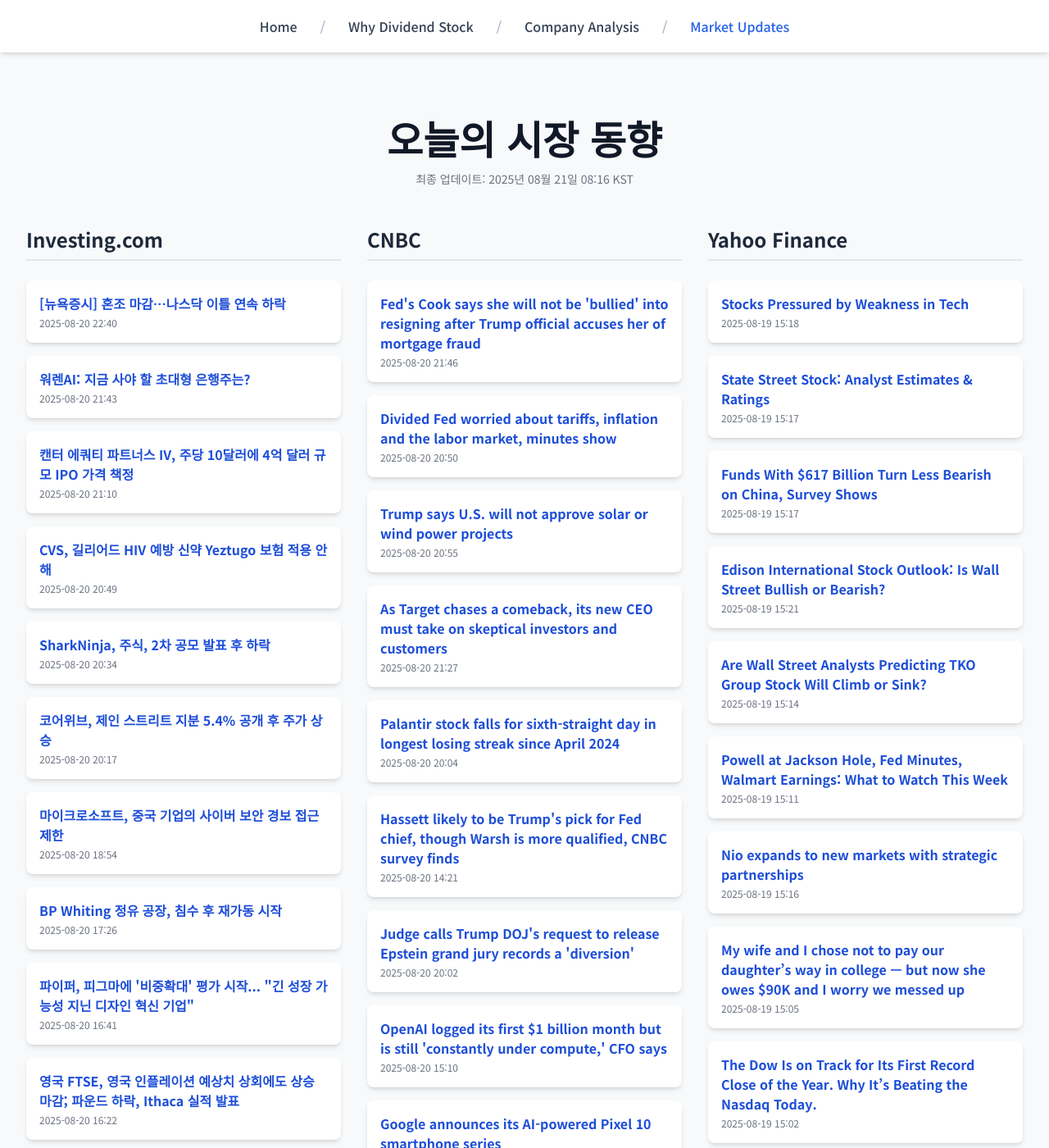
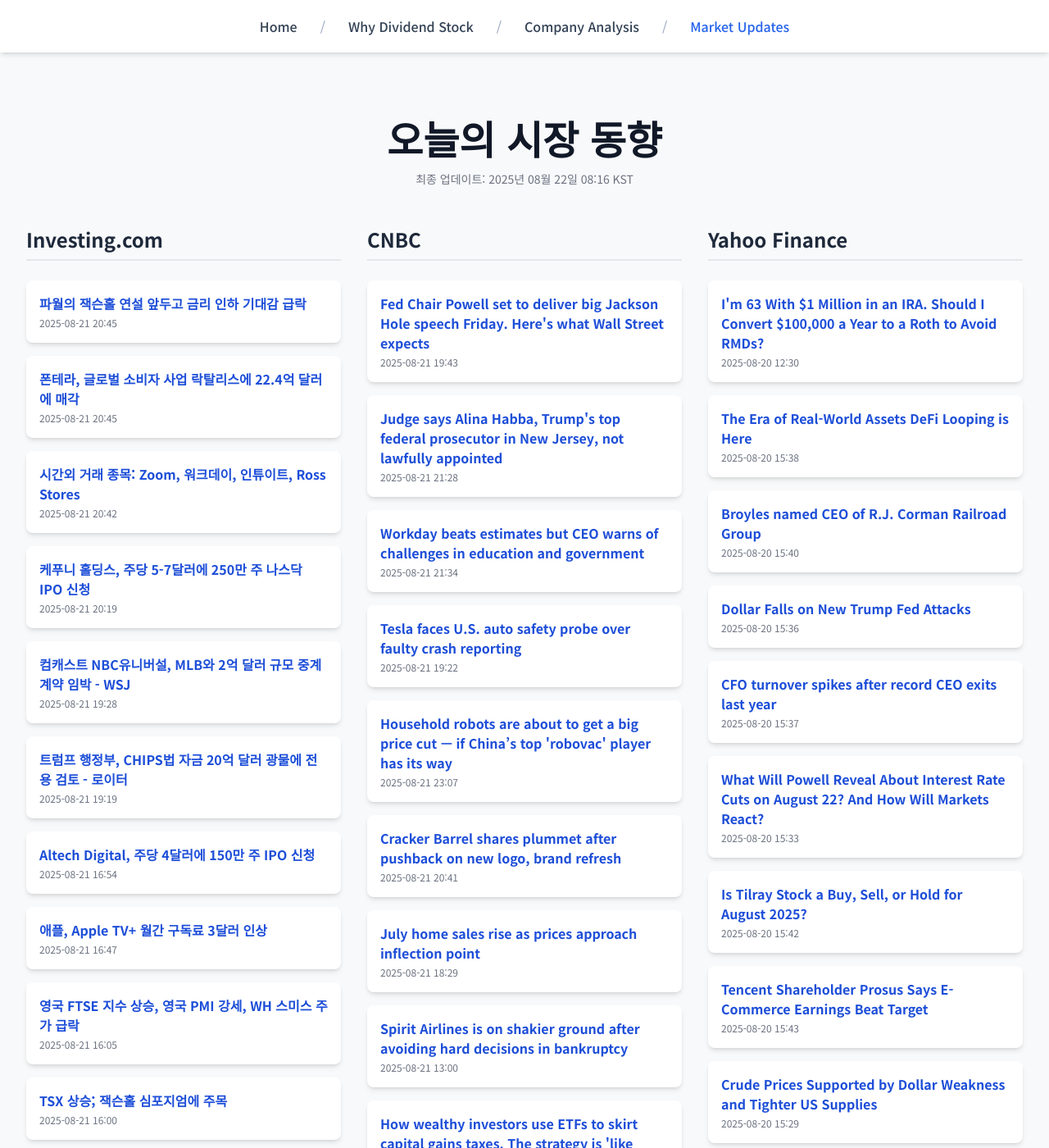
Before and after one commit to Kay-Hwang/my-company-analysis, a Jekyll site: the page built from market-updates.html, in a window 1280 px wide and 1400 px high. Shown: the whole window at 82% size. Built offline with Jekyll 4.4.1, drawn with Linux system fonts in a browser that asks for light colours; nearby versions of some CDN libraries; a script that is not in the unit is left out; some of the changed text lies outside the part shown.

Commit message:
Update daily data

```diff
--- a/_data/latest_data.json
+++ b/_data/latest_data.json
@@ -1,190 +1,190 @@
 {
-  "lastUpdated": "2025년 08월 21일 08:16 KST",
+  "lastUpdated": "2025년 08월 22일 08:16 KST",
   "news": {
     "investing": [
       {
-        "title": "[뉴욕증시] 혼조 마감…나스닥 이틀 연속 하락",
-        "link": "https://kr.investing.com/news/stock-market-news/article-1603561",
-        "pubDate": "2025-08-20 22:40:36",
-        "summary": "[뉴욕증시] 혼조 마감…나스닥 이틀 연속 하락"
+        "title": "파월의 잭슨홀 연설 앞두고 금리 인하 기대감 급락",
+        "link": "https://kr.investing.com/news/stock-market-news/article-1605312",
+        "pubDate": "2025-08-21 20:45:37",
+        "summary": "파월의 잭슨홀 연설 앞두고 금리 인하 기대감 급락"
       },
       {
-        "title": "워렌AI: 지금 사야 할 초대형 은행주는?",
-        "link": "https://kr.investing.com/news/stock-market-news/article-93CH-1603540",
-        "pubDate": "2025-08-20 21:43:08",
-        "summary": "워렌AI: 지금 사야 할 초대형 은행주는?"
+        "title": "폰테라, 글로벌 소비자 사업 락탈리스에 22.4억 달러에 매각",
+        "link": "https://kr.investing.com/news/stock-market-news/article-93CH-1605305",
+        "pubDate": "2025-08-21 20:45:27",
+        "summary": "폰테라, 글로벌 소비자 사업 락탈리스에 22.4억 달러에 매각"
       },
       {
-        "title": "캔터 에쿼티 파트너스 IV, 주당 10달러에 4억 달러 규모 IPO 가격 책정",
-        "link": "https://kr.investing.com/news/stock-market-news/article-432SI-1603513",
-        "pubDate": "2025-08-20 21:10:05",
-        "summary": "캔터 에쿼티 파트너스 IV, 주당 10달러에 4억 달러 규모 IPO 가격 책정"
+        "title": "시간외 거래 종목: Zoom, 워크데이, 인튜이트, Ross Stores",
+        "link": "https://kr.investing.com/news/stock-market-news/article-432SI-1605302",
+        "pubDate": "2025-08-21 20:42:18",
+        "summary": "시간외 거래 종목: Zoom, 워크데이, 인튜이트, Ross Stores"
       },
       {
-        "title": "CVS, 길리어드 HIV 예방 신약 Yeztugo 보험 적용 안 해",
-        "link": "https://kr.investing.com/news/stock-market-news/article-93CH-1603487",
-        "pubDate": "2025-08-20 20:49:23",
-        "summary": "CVS, 길리어드 HIV 예방 신약 Yeztugo 보험 적용 안 해"
+        "title": "케푸니 홀딩스, 주당 5-7달러에 250만 주 나스닥 IPO 신청",
+        "link": "https://kr.investing.com/news/stock-market-news/article-432SI-1605238",
+        "pubDate": "2025-08-21 20:19:05",
+        "summary": "케푸니 홀딩스, 주당 5-7달러에 250만 주 나스닥 IPO 신청"
       },
       {
-        "title": "SharkNinja, 주식, 2차 공모 발표 후 하락",
-        "link": "https://kr.investing.com/news/stock-market-news/article-93CH-1603459",
-        "pubDate": "2025-08-20 20:34:08",
-        "summary": "SharkNinja, 주식, 2차 공모 발표 후 하락"
+        "title": "컴캐스트 NBC유니버설, MLB와 2억 달러 규모 중계 계약 임박 - WSJ",
+        "link": "https://kr.investing.com/news/stock-market-news/article-93CH-1605160",
+        "pubDate": "2025-08-21 19:28:24",
+        "summary": "컴캐스트 NBC유니버설, MLB와 2억 달러 규모 중계 계약 임박 - WSJ"
       },
       {
-        "title": "코어위브, 제인 스트리트 지분 5.4% 공개 후 주가 상승",
-        "link": "https://kr.investing.com/news/stock-market-news/article-93CH-1603420",
-        "pubDate": "2025-08-20 20:17:10",
-        "summary": "코어위브, 제인 스트리트 지분 5.4% 공개 후 주가 상승"
+        "title": "트럼프 행정부, CHIPS법 자금 20억 달러 광물에 전용 검토 - 로이터",
+        "link": "https://kr.investing.com/news/stock-market-news/article-93CH-1605152",
+        "pubDate": "2025-08-21 19:19:12",
+        "summary": "트럼프 행정부, CHIPS법 자금 20억 달러 광물에 전용 검토 - 로이터"
       },
       {
-        "title": "마이크로소프트, 중국 기업의 사이버 보안 경보 접근 제한",
-        "link": "https://kr.investing.com/news/stock-market-news/article-93CH-1603344",
-        "pubDate": "2025-08-20 18:54:48",
-        "summary": "마이크로소프트, 중국 기업의 사이버 보안 경보 접근 제한"
+        "title": "Altech Digital, 주당 4달러에 150만 주 IPO 신청",
+        "link": "https://kr.investing.com/news/stock-market-news/article-432SI-1605050",
+        "pubDate": "2025-08-21 16:54:05",
+        "summary": "Altech Digital, 주당 4달러에 150만 주 IPO 신청"
       },
       {
-        "title": "BP Whiting 정유 공장, 침수 후 재가동 시작",
-        "link": "https://kr.investing.com/news/stock-market-news/article-93CH-1603286",
-        "pubDate": "2025-08-20 17:26:52",
-        "summary": "BP Whiting 정유 공장, 침수 후 재가동 시작"
+        "title": "애플, Apple TV+ 월간 구독료 3달러 인상",
+        "link": "https://kr.investing.com/news/stock-market-news/article-93CH-1605048",
+        "pubDate": "2025-08-21 16:47:08",
+        "summary": "애플, Apple TV+ 월간 구독료 3달러 인상"
       },
       {
-        "title": "파이퍼, 피그마에 '비중확대' 평가 시작... \"긴 성장 가능성 지닌 디자인 혁신 기업\"",
-        "link": "https://kr.investing.com/news/stock-market-news/article-1603258",
-        "pubDate": "2025-08-20 16:41:20",
-        "summary": "파이퍼, 피그마에 '비중확대' 평가 시작... \"긴 성장 가능성 지닌 디자인 혁신 기업\""
+        "title": "영국 FTSE 지수 상승, 영국 PMI 강세, WH 스미스 주가 급락",
+        "link": "https://kr.investing.com/news/stock-market-news/article-1604504",
+        "pubDate": "2025-08-21 16:05:21",
+        "summary": "영국 FTSE 지수 상승, 영국 PMI 강세, WH 스미스 주가 급락"
       },
       {
-        "title": "영국 FTSE, 영국 인플레이션 예상치 상회에도 상승 마감; 파운드 하락, Ithaca 실적 발표",
-        "link": "https://kr.investing.com/news/stock-market-news/article-1602168",
-        "pubDate": "2025-08-20 16:22:32",
-        "summary": "영국 FTSE, 영국 인플레이션 예상치 상회에도 상승 마감; 파운드 하락, Ithaca 실적 발표"
+        "title": "TSX 상승; 잭슨홀 심포지엄에 주목",
+        "link": "https://kr.investing.com/news/stock-market-news/article-1604471",
+        "pubDate": "2025-08-21 16:00:08",
+        "summary": "TSX 상승; 잭슨홀 심포지엄에 주목"
       }
     ],
     "cnbc": [
       {
-        "title": "Fed's Cook says she will not be 'bullied' into resigning after Trump official accuses her of mortgage fraud",
-        "link": "https://www.cnbc.com/2025/08/20/trump-fed-cook-pulte-mortgage-bondi.html",
-        "pubDate": "Wed, 20 Aug 2025 21:46:04 GMT",
-        "summary": "Trump has targeted the Federal Reserve and its chairman, Jerome Powell, as he pressures the central bank to slash interest rates."
+        "title": "Fed Chair Powell set to deliver big Jackson Hole speech Friday. Here's what Wall Street expects",
+        "link": "https://www.cnbc.com/2025/08/21/powell-to-deliver-jackson-hole-speech-friday-what-wall-street-expects.html",
+        "pubDate": "Thu, 21 Aug 2025 19:43:54 GMT",
+        "summary": "Powell is set to deliver what almost certainly will be his last keynote address at the central bank's annual conclave."
       },
       {
-        "title": "Divided Fed worried about tariffs, inflation and the labor market, minutes show",
-        "link": "https://www.cnbc.com/2025/08/20/fed-minutes-august-2025.html",
-        "pubDate": "Wed, 20 Aug 2025 20:50:31 GMT",
-        "summary": "Fed officials worried at their July meeting about the state of the labor market and inflation, though most agreed it was too soon to cut rates, minutes showed."
+        "title": "Judge says Alina Habba, Trump's top federal prosecutor in New Jersey, not lawfully appointed",
+        "link": "https://www.cnbc.com/2025/08/21/trump-us-attorney-alina-habba-disqualified-prosecutor.html",
+        "pubDate": "Thu, 21 Aug 2025 21:28:50 GMT",
+        "summary": "Alina Habba, who has served as the acting U.S. Attorney for New Jersey, is a former lawyer for President Donald Trump."
       },
       {
-        "title": "Trump says U.S. will not approve solar or wind power projects",
-        "link": "https://www.cnbc.com/2025/08/20/trump-says-us-will-not-approve-solar-or-wind-power-projects.html",
-        "pubDate": "Wed, 20 Aug 2025 20:55:03 GMT",
-        "summary": "The president's comment comes after the administration tightened federal permitting for renewables last month."
+        "title": "Workday beats estimates but CEO warns of challenges in education and government",
+        "link": "https://www.cnbc.com/2025/08/21/workday-wday-q2-earnings-report-2026.html",
+        "pubDate": "Thu, 21 Aug 2025 21:34:36 GMT",
+        "summary": "Workday exceeded estimates for earnings and revenue and issued guidance that was largely inline with what Wall Street expected."
       },
       {
-        "title": "As Target chases a comeback, its new CEO must take on skeptical investors and customers",
-        "link": "https://www.cnbc.com/2025/08/20/new-target-ceo-michael-fiddelke-faces-challenges.html",
-        "pubDate": "Wed, 20 Aug 2025 21:27:19 GMT",
-        "summary": "The 20-year Target veteran will soon lead the company's efforts to make a comeback."
+        "title": "Tesla faces U.S. auto safety probe over faulty crash reporting",
+        "link": "https://www.cnbc.com/2025/08/21/tesla-musk-safety-probe-crash-report.html",
+        "pubDate": "Thu, 21 Aug 2025 19:22:17 GMT",
+        "summary": "Tesla sells electric vehicles equipped with a standard Autopilot system, or premium Full Self-Driving Supervised option, which is also known as FSD, in the U.S."
       },
       {
-        "title": "Palantir stock falls for sixth-straight day in longest losing streak since April 2024",
-        "link": "https://www.cnbc.com/2025/08/20/palantir-stock-selloff-ai.html",
-        "pubDate": "Wed, 20 Aug 2025 20:04:35 GMT",
-        "summary": "Earlier this month, Palantir rocketed to record highs after it posted a first $1 billion-revenue quarter and blew past Wall Street quarterly estimates."
+        "title": "Household robots are about to get a big price cut — if China’s top 'robovac' player has its way",
+        "link": "https://www.cnbc.com/2025/08/22/chinas-robot-vacuum-roborock-plans-mass-market-cleaners-with-ai-arms.html",
+        "pubDate": "Thu, 21 Aug 2025 23:07:37 GMT",
+        "summary": "In an exclusive interview with CNBC, Quan Gang, president of China's Roborock, said human-like robots will become part of many households by 2030."
       },
       {
-        "title": "Hassett likely to be Trump's pick for Fed chief, though Warsh is more qualified, CNBC survey finds",
-        "link": "https://www.cnbc.com/2025/08/20/hassett-likely-to-be-trumps-pick-for-fed-chief-though-warsh-is-more-qualified-cnbc-survey-finds.html",
-        "pubDate": "Wed, 20 Aug 2025 14:21:27 GMT",
-        "summary": "The NEC director firmly led when asked who the president will choose from among 11 names being considered."
+        "title": "Cracker Barrel shares plummet after pushback on new logo, brand refresh",
+        "link": "https://www.cnbc.com/2025/08/21/cracker-barrel-cbrl-new-logo-branding.html",
+        "pubDate": "Thu, 21 Aug 2025 20:41:54 GMT",
+        "summary": "Shares of Cracker Barrel plunged roughly 10% on Thursday after the restaurant unveiled its new logo earlier this week as part of a larger brand refresh."
       },
       {
-        "title": "Judge calls Trump DOJ's request to release Epstein grand jury records a 'diversion'",
-        "link": "https://www.cnbc.com/2025/08/20/trump-epstein-grand-jury-judge-diversion.html",
-        "pubDate": "Wed, 20 Aug 2025 20:02:33 GMT",
-        "summary": "The request for grand jury records came as President Donald Trump came under pressure from supporters and critics alike over his handling of the Epstein files."
+        "title": "July home sales rise as prices approach inflection point",
+        "link": "https://www.cnbc.com/2025/08/21/july-home-sales-rise-as-prices-approach-inflection-point.html",
+        "pubDate": "Thu, 21 Aug 2025 18:29:00 GMT",
+        "summary": "Inventory of existing homes is now at the highest level since May 2020 — and it's clearly taking the pressure off prices."
       },
       {
-        "title": "OpenAI logged its first $1 billion month but is still 'constantly under compute,' CFO says",
-        "link": "https://www.cnbc.com/2025/08/20/openai-compute-ai.html",
-        "pubDate": "Wed, 20 Aug 2025 15:10:48 GMT",
-        "summary": "OpenAI has ballooned in size since the launch of ChatGPT in late 2022 and is expected to triple in revenue to $12.7 billion this year."
+        "title": "Spirit Airlines is on shakier ground after avoiding hard decisions in bankruptcy",
+        "link": "https://www.cnbc.com/2025/08/21/spirit-airlines-lessors-bankruptcy.html",
+        "pubDate": "Thu, 21 Aug 2025 13:00:01 GMT",
+        "summary": "Spirit Airlines raised doubts last week that it could survive a year without more cash."
       },
       {
-        "title": "Google announces its AI-powered Pixel 10 smartphone series",
-        "link": "https://www.cnbc.com/2025/08/20/google-pixel-10-gemini-ai.html",
-        "pubDate": "Wed, 20 Aug 2025 16:00:01 GMT",
-        "summary": "The newest series prominently feature the Gemini assistant as AI increasingly becomes the battleground where device companies compete."
+        "title": "How wealthy investors use ETFs to skirt capital gains taxes. The strategy is 'like magic,' advisor says",
+        "link": "https://www.cnbc.com/2025/08/21/wealthy-investors-etfs-capital-gains-taxes-.html",
+        "pubDate": "Thu, 21 Aug 2025 21:06:58 GMT",
+        "summary": "Wealthy investors avoid capital gains taxes by using a 351 conversion to transfer profitable assets to an ETF. Here's how the strategy works."
       },
       {
-        "title": "Microplastics are everywhere. Here's why that matters to big oil",
-        "link": "https://www.cnbc.com/2025/08/20/microplastics-are-everywhere-heres-why-that-matters-to-big-oil.html",
-        "pubDate": "Wed, 20 Aug 2025 12:00:01 GMT",
-        "summary": "New research into how microplastics are affecting us is concerning scientists, but the oil and gas industry is relying on plastics for growth."
+        "title": "Trump half-billion-dollar civil fraud fine overturned by New York appeals court",
+        "link": "https://www.cnbc.com/2025/08/21/trump-fraud-new-york-appeals.html",
+        "pubDate": "Thu, 21 Aug 2025 19:26:51 GMT",
+        "summary": "The fraud lawsuit against President Donald Trump and others, which led to the penalty, was filed by New York State Attorney General Letitia James."
       }
     ],
     "yahoo": [
       {
-        "title": "Stocks Pressured by Weakness in Tech",
-        "link": "https://finance.yahoo.com/news/stocks-pressured-weakness-tech-151803928.html",
-        "pubDate": "2025-08-19T15:18:03Z",
-        "summary": "Stocks Pressured by Weakness in Tech"
+        "title": "I'm 63 With $1 Million in an IRA. Should I Convert $100,000 a Year to a Roth to Avoid RMDs?",
+        "link": "https://finance.yahoo.com/news/im-63-1-million-ira-123000657.html",
+        "pubDate": "2025-08-20T12:30:00Z",
+        "summary": "I'm 63 With $1 Million in an IRA. Should I Convert $100,000 a Year to a Roth to Avoid RMDs?"
       },
       {
-        "title": "State Street Stock: Analyst Estimates & Ratings",
-        "link": "https://finance.yahoo.com/news/state-street-stock-analyst-estimates-151714883.html",
-        "pubDate": "2025-08-19T15:17:14Z",
-        "summary": "State Street Stock: Analyst Estimates & Ratings"
+        "title": "The Era of Real-World Assets DeFi Looping is Here",
+        "link": "https://finance.yahoo.com/news/era-real-world-assets-defi-153848153.html",
+        "pubDate": "2025-08-20T15:38:48Z",
+        "summary": "The Era of Real-World Assets DeFi Looping is Here"
       },
       {
-        "title": "Funds With $617 Billion Turn Less Bearish on China, Survey Shows",
-        "link": "https://finance.yahoo.com/news/funds-617-billion-turn-less-151711477.html",
-        "pubDate": "2025-08-19T15:17:11Z",
-        "summary": "Funds With $617 Billion Turn Less Bearish on China, Survey Shows"
+        "title": "Broyles named CEO of R.J. Corman Railroad Group",
+        "link": "https://finance.yahoo.com/news/broyles-named-ceo-r-j-154008978.html",
+        "pubDate": "2025-08-20T15:40:08Z",
+        "summary": "Broyles named CEO of R.J. Corman Railroad Group"
       },
       {
-        "title": "Edison International Stock Outlook: Is Wall Street Bullish or Bearish?",
-        "link": "https://finance.yahoo.com/news/edison-international-stock-outlook-wall-152114718.html",
-        "pubDate": "2025-08-19T15:21:14Z",
-        "summary": "Edison International Stock Outlook: Is Wall Street Bullish or Bearish?"
+        "title": "Dollar Falls on New Trump Fed Attacks",
+        "link": "https://www.barrons.com/articles/a-new-force-is-driving-dollar-weakness-9c969d66?siteid=yhoof2&yptr=yahoo",
+        "pubDate": "2025-08-20T15:36:00Z",
+        "summary": "Dollar Falls on New Trump Fed Attacks"
       },
       {
-        "title": "Are Wall Street Analysts Predicting TKO Group Stock Will Climb or Sink?",
-        "link": "https://finance.yahoo.com/news/wall-street-analysts-predicting-tko-151450560.html",
-        "pubDate": "2025-08-19T15:14:50Z",
-        "summary": "Are Wall Street Analysts Predicting TKO Group Stock Will Climb or Sink?"
+        "title": "CFO turnover spikes after record CEO exits last year",
+        "link": "https://finance.yahoo.com/news/cfo-turnover-spikes-record-ceo-153704485.html",
+        "pubDate": "2025-08-20T15:37:04Z",
+        "summary": "CFO turnover spikes after record CEO exits last year"
       },
       {
-        "title": "Powell at Jackson Hole, Fed Minutes, Walmart Earnings: What to Watch This Week",
-        "link": "https://www.wsj.com/livecoverage/stock-market-today-dow-sp-500-nasdaq-08-19-2025/card/powell-at-jackson-hole-fed-minutes-walmart-earnings-what-to-watch-this-week-Osr9Zp13kjhz8Ua5JKju?siteid=yhoof2&yptr=yahoo",
-        "pubDate": "2025-08-19T15:11:36Z",
-        "summary": "Powell at Jackson Hole, Fed Minutes, Walmart Earnings: What to Watch This Week"
+        "title": "What Will Powell Reveal About Interest Rate Cuts on August 22? And How Will Markets React?",
+        "link": "https://finance.yahoo.com/news/powell-reveal-interest-rate-cuts-153330190.html",
+        "pubDate": "2025-08-20T15:33:30Z",
+        "summary": "What Will Powell Reveal About Interest Rate Cuts on August 22? And How Will Markets React?"
       },
       {
-        "title": "Nio expands to new markets with strategic partnerships",
-        "link": "https://finance.yahoo.com/news/nio-expands-markets-strategic-partnerships-151658860.html",
-        "pubDate": "2025-08-19T15:16:58Z",
-        "summary": "Nio expands to new markets with strategic partnerships"
+        "title": "Is Tilray Stock a Buy, Sell, or Hold for August 2025?",
+        "link": "https://finance.yahoo.com/news/tilray-stock-buy-sell-hold-154235754.html",
+        "pubDate": "2025-08-20T15:42:35Z",
+        "summary": "Is Tilray Stock a Buy, Sell, or Hold for August 2025?"
       },
       {
-        "title": "My wife and I chose not to pay our daughter’s way in college — but now she owes $90K and I worry we messed up",
-        "link": "https://finance.yahoo.com/news/wife-chose-not-pay-daughter-150500465.html",
-        "pubDate": "2025-08-19T15:05:00Z",
-        "summary": "My wife and I chose not to pay our daughter’s way in college — but now she owes $90K and I worry we messed up"
+        "title": "Tencent Shareholder Prosus Says E-Commerce Earnings Beat Target",
+        "link": "https://www.wsj.com/business/earnings/tencent-shareholder-prosus-says-e-commerce-earnings-beat-target-b59de02b?siteid=yhoof2&yptr=yahoo",
+        "pubDate": "2025-08-20T15:43:00Z",
+        "summary": "Tencent Shareholder Prosus Says E-Commerce Earnings Beat Target"
       },
       {
-        "title": "The Dow Is on Track for Its First Record Close of the Year. Why It’s Beating the Nasdaq Today.",
-        "link": "https://www.barrons.com/livecoverage/stock-market-news-today-081925/card/the-dow-is-on-track-for-its-first-record-close-of-the-year-why-it-s-beating-the-nasdaq-today--9wFcBGoC6lY2lvr3YNIN?siteid=yhoof2&yptr=yahoo",
-        "pubDate": "2025-08-19T15:02:05Z",
-        "summary": "The Dow Is on Track for Its First Record Close of the Year. Why It’s Beating the Nasdaq Today."
+        "title": "Crude Prices Supported by Dollar Weakness and Tighter US Supplies",
+        "link": "https://finance.yahoo.com/news/crude-prices-supported-dollar-weakness-152922935.html",
+        "pubDate": "2025-08-20T15:29:22Z",
+        "summary": "Crude Prices Supported by Dollar Weakness and Tighter US Supplies"
       },
       {
-        "title": "Analyst Report: Nucor Corp.",
-        "link": "https://finance.yahoo.com/research/reports/ARGUS_3574_AnalystReport_1755711773000?yptr=yahoo&ncid=yahooproperties_plusresear_nm5q6ze1cei",
-        "pubDate": "2025-08-20T17:42:53Z",
-        "summary": "Analyst Report: Nucor Corp."
+        "title": "Bluesight introduces ShortageCheck to manage drug inventories in hospitals",
+        "link": "https://finance.yahoo.com/news/bluesight-introduces-shortagecheck-manage-drug-153743127.html",
+        "pubDate": "2025-08-20T15:37:43Z",
+        "summary": "Bluesight introduces ShortageCheck to manage drug inventories in hospitals"
       }
     ]
   }
```
